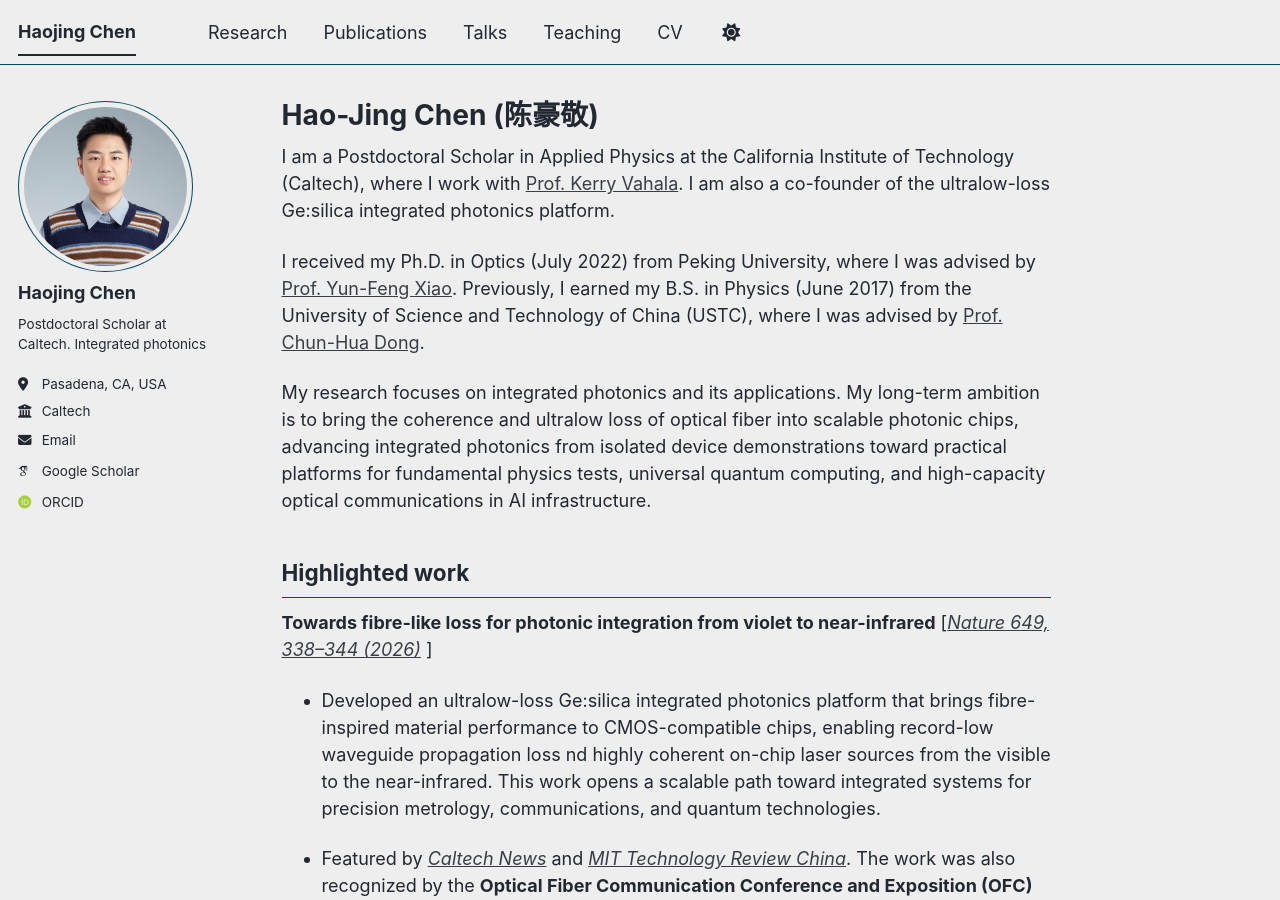
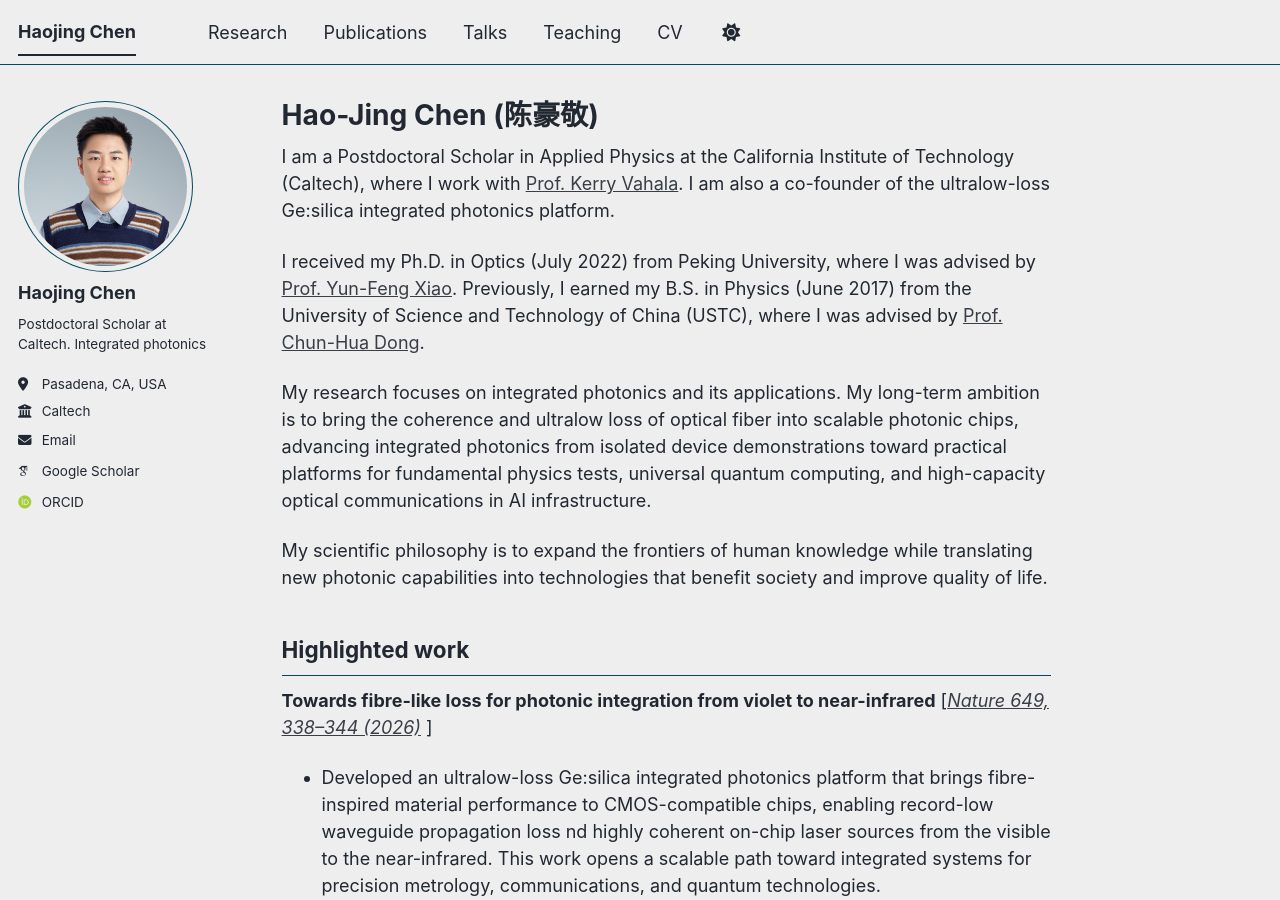
Before and after one commit to hjchen17/hjchen17.github.io, a Jekyll site: the page built from _pages/about.md, in a window 1280 px wide and 900 px high. Built offline with Jekyll 4.4.1, drawn with Linux system fonts in a browser that asks for light colours; some web fonts are replaced; a script bundle is joined from its source files by our own code; library files that are not in the unit come from our copies.

Commit message:
Update about.md

```diff
--- a/_pages/about.md
+++ b/_pages/about.md
@@ -13,6 +13,9 @@ I received my Ph.D. in Optics (July 2022) from Peking University, where I was ad
 
 My research focuses on integrated photonics and its applications. My long-term ambition is to bring the coherence and ultralow loss of optical fiber into scalable photonic chips, advancing integrated photonics from isolated device demonstrations toward practical platforms for fundamental physics tests, universal quantum computing, and high-capacity optical communications in AI infrastructure.
 
+My scientific philosophy is to expand the frontiers of human knowledge while translating new photonic capabilities into technologies that benefit society and improve quality of life.
+
+
 ## Highlighted work
 
 **Towards fibre-like loss for photonic integration from violet to near-infrared**
```
